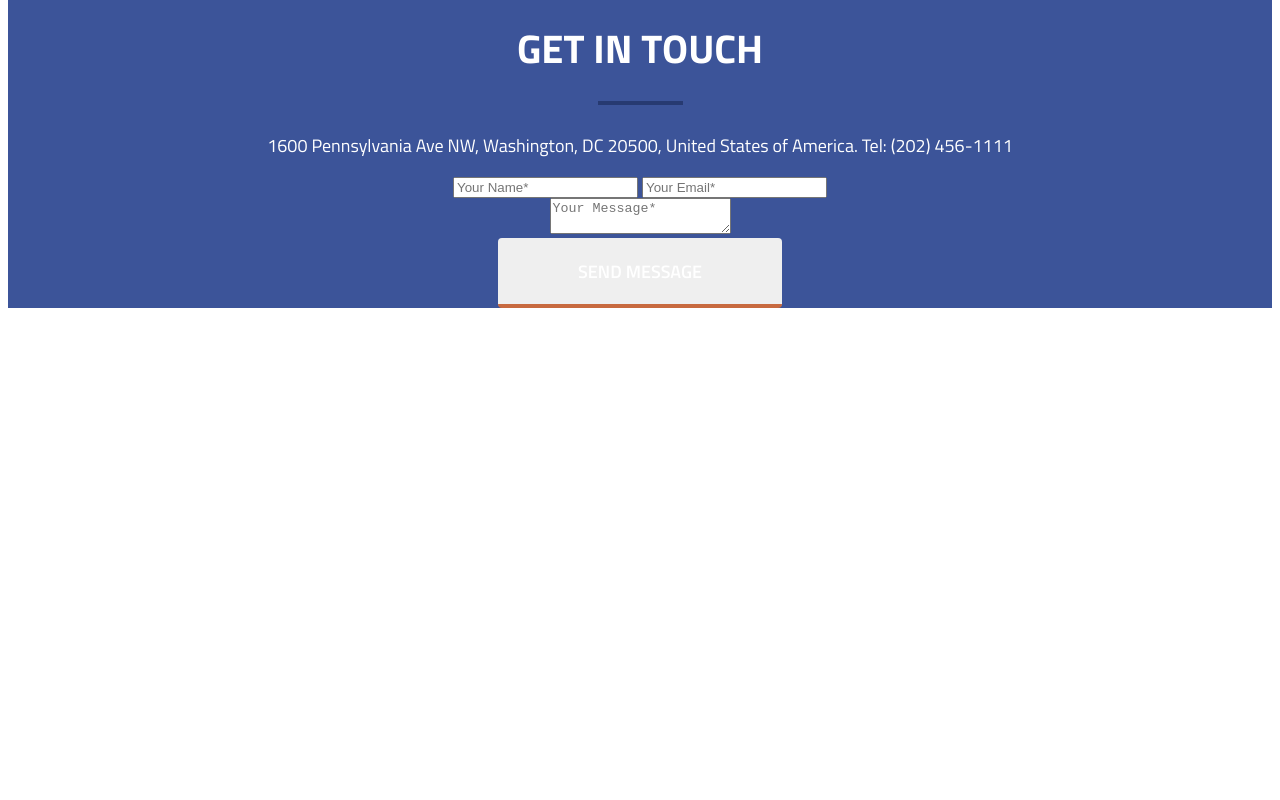
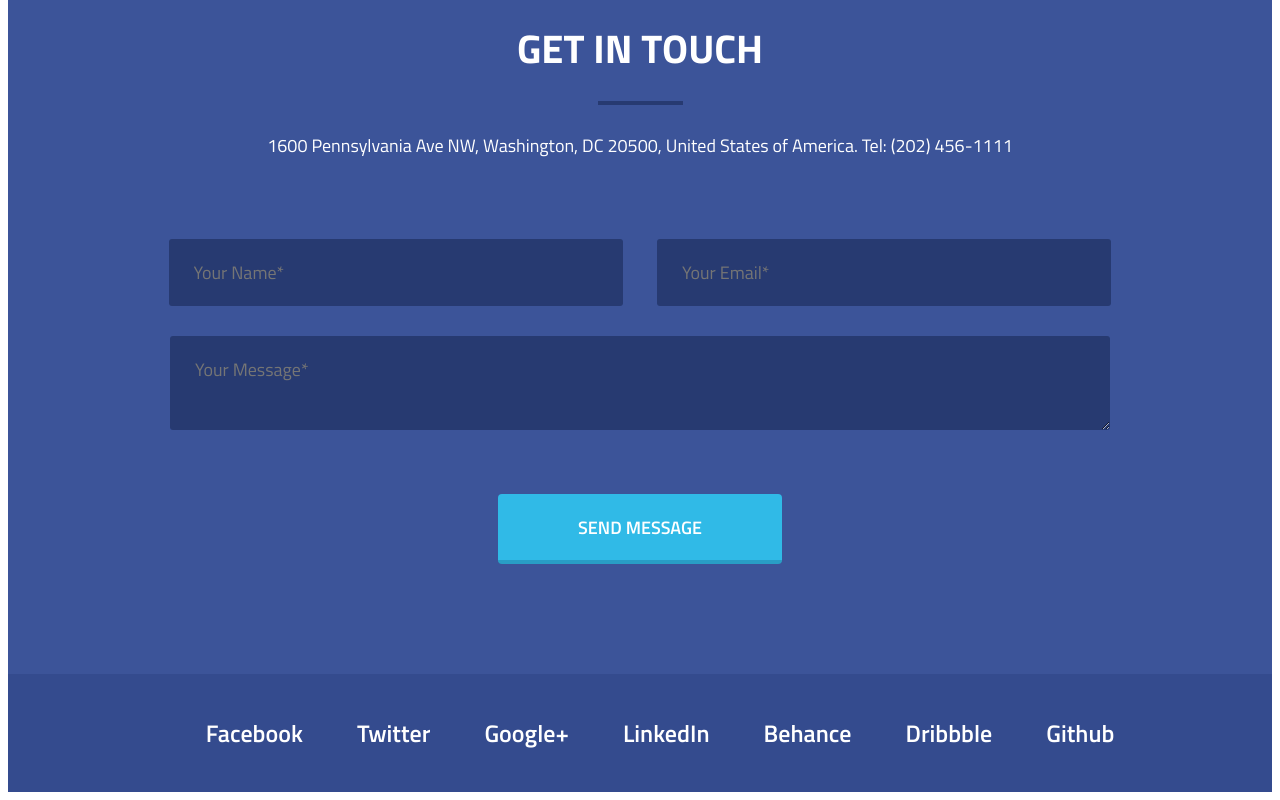
Before and after one commit to VarakinVyacheslav/practicing, a plain HTML site: page Maket1/index.html in a window 1280 px wide. Shown: the part 7370-8170 px from the top of the page. Before the commit the page ends 7686 px from the top, so only its background shows below. Drawn offline with Linux system fonts and the light colour scheme.

Commit message:
finished

```diff
--- a/Maket1/index.html
+++ b/Maket1/index.html
@@ -23,6 +23,7 @@
 		<input class= "custbutton" type="button" name="orderbutton"	 value="WORK WITH US!"></form>
 	</div>
 	</div>
+	<div class="temp"></div>
 	<div class="block2">
 		<h1 class=har>SERVICES WE PROVIDE</h1>
 		<div class="line"></div>
@@ -274,9 +275,20 @@ tempor incididunt ut labore et dolore magna aliqua.</p>
 			<input class="text" type="text" placeholder="Your Name*" required="required">
 			<input class="text" type="text" placeholder="Your Email*" required="required">
 			<br>
-			<textarea class="text" placeholder="Your Message*" required="required"></textarea>
+			<textarea class="text comment" placeholder="Your Message*" required="required"></textarea>
 			<br>
 			<input type="submit" class="custbutton" value="SEND MESSAGE">
 		</form>
 	</div>
+	<div class="contacts">
+		<ul class="contact-list">
+			<li><a href="https://facebook.com/">Facebook</a></li>
+			<li><a href="https://twitter.com/">Twitter</a></li>
+			<li><a href="https://google.com/">Google+</a></li>
+			<li><a href="https://linkedin.com/">LinkedIn</a></li>
+			<li><a href="https://www.behance.net/">Behance</a></li>
+			<li><a href="https://dribbble.com/">Dribbble</a></li>
+			<li><a href="https://github.com/">Github</a></li>
+		</ul>
+	</div>
 </body>
--- a/Maket1/style.css
+++ b/Maket1/style.css
@@ -18,7 +18,9 @@
 	font-family: Titillium Web Italic;
 	src: url('fonts/TitilliumWeb-Italic.ttf');
 }
-
+.temp{
+	clear: both;
+}
 .block1{
 	background-color: #87509c;
 	margin: 0px 0px 0px 0px;
@@ -332,3 +334,53 @@ font-size: 18px;
 .block7 .blockcaption{
 	color: white;
 }
+.block7>form{
+	margin-top: 80px;
+	margin-right: 10%;
+	margin-left: 10%;
+}
+.text {
+	background-color: #273a71;
+	border: none;
+	border-radius: 3px;
+	font-family: "Titillium Web Regular";
+	font-size: 18px;
+	padding:  20px 25px 20px 25px;
+	margin: 0px 15px 30px 15px;
+	width: 40%;
+}
+.comment{
+	width: 88%;
+}
+.block7 .custbutton{
+	background: #30bae7;
+	border-color: #299ec5;
+	margin-bottom: 110px;
+	margin-top: 30px;
+}
+.contacts{
+	padding: 1px 0px 1px 0px;
+	text-align: center;
+	background-color: #344b8e;
+
+}
+.contact-list{
+	margin-top: 40px;
+	margin-bottom: 40px;
+}
+.contacts li
+{
+	margin-right: 25px;
+	margin-left: 25px;
+	display: inline;
+	font-family: "Titillium Web Semibold";
+	font-size: 24px;
+}
+.contacts a{
+	color: white;
+	text-decoration: none;
+}
+.contacts a:hover{
+	cursor: pointer;
+	color: #30bae7;
+}
```
